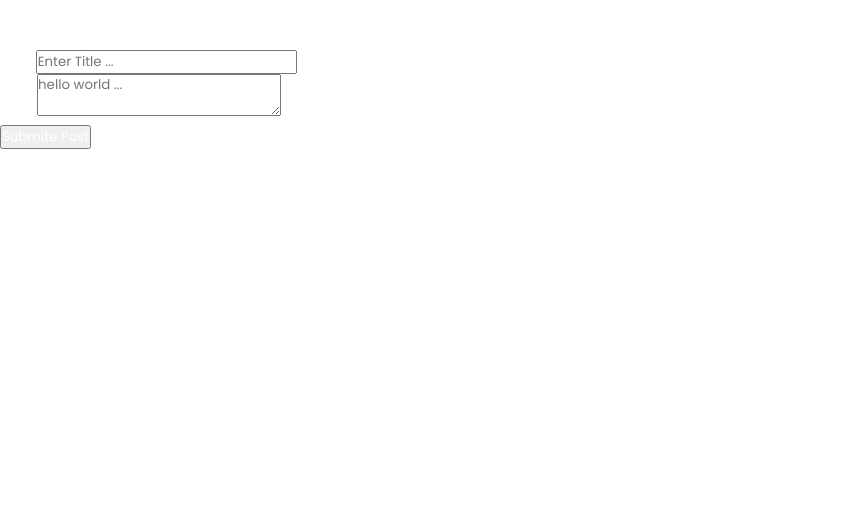
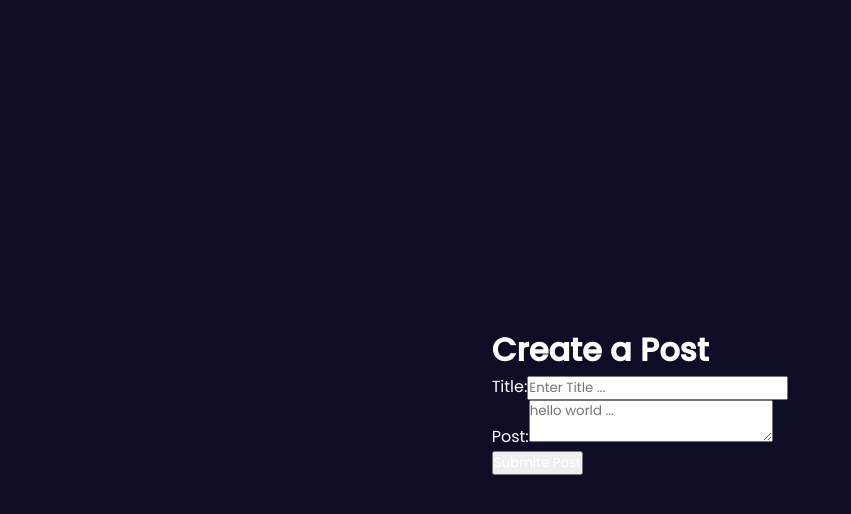
Before and after one commit to 6wki/blog-firebase, a React (Vite) app: page /newpost in a window 1280 px wide. Shown: the top 514 px of the page, without its empty margins (0-851 px from the left). Built offline with nearby package versions, Linux system fonts and the light colour scheme; a web font is replaced by a local one.

Commit message:
fixed some issues on the homepage

```diff
--- a/src/App.jsx
+++ b/src/App.jsx
@@ -8,6 +8,7 @@ import { signOut } from "firebase/auth";
 import { auth } from "./Firebase";
 import HomePage from "./pages/LandingPage/LandingPage";
 import navData from "./pages/Navbar/navData";
+import Navbar from "./pages/Navbar/Navbar";
 
 function App() {
   // Setting the Auth of the user
@@ -28,11 +29,6 @@ function App() {
         <nav className="hmPageNavbar glass">
           <Link to="/">Home</Link>
           <Link to="/newpost">Create Post</Link>
-          {navData.map((data) => {
-            <Link key={crypto.randomUUID()} to={data}>
-              {data}
-            </Link>;
-          })}
           <button onClick={signOutUser}>Log Out</button>
         </nav>
       )}
--- a/src/pages/CreatePost.jsx
+++ b/src/pages/CreatePost.jsx
@@ -29,7 +29,7 @@ const CreatePost = ({ isAuth }) => {
   }, []);
 
   return (
-    <div className="createPostPage">
+    <div className="createPostPage theContainer">
       <div className="cpContainer">
         <h1>Create a Post</h1>
         <div className="inputGp">
--- a/src/pages/Home/WelcomeUser/WelcomeUser.jsx
+++ b/src/pages/Home/WelcomeUser/WelcomeUser.jsx
@@ -1,5 +1,6 @@
 import React, { useState, useEffect } from "react";
 import bg from "../../../assets/imgs/bg3.svg";
+import { auth } from "../../../Firebase";
 
 const WelcomeUser = () => {
   // This function shows a text based on the time of the user
@@ -19,7 +20,7 @@ const WelcomeUser = () => {
       <div>
         <h2>
           Good {timeOfDay === "Morning" ? "Morning" : "Evening"}
-          <span> User</span>
+          <span> {auth.currentUser.displayName}</span>
         </h2>
         <p>Welcome to Rity</p>
       </div>
```
